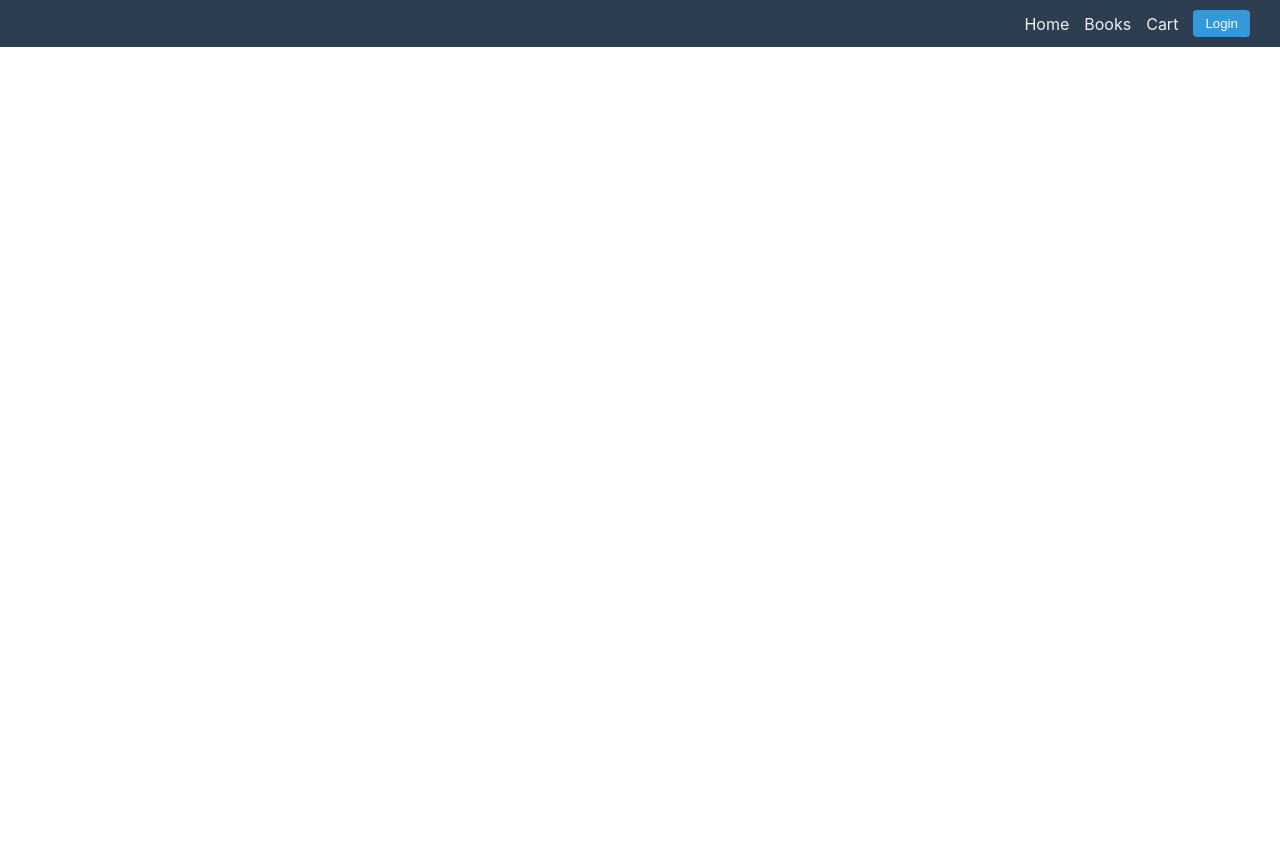
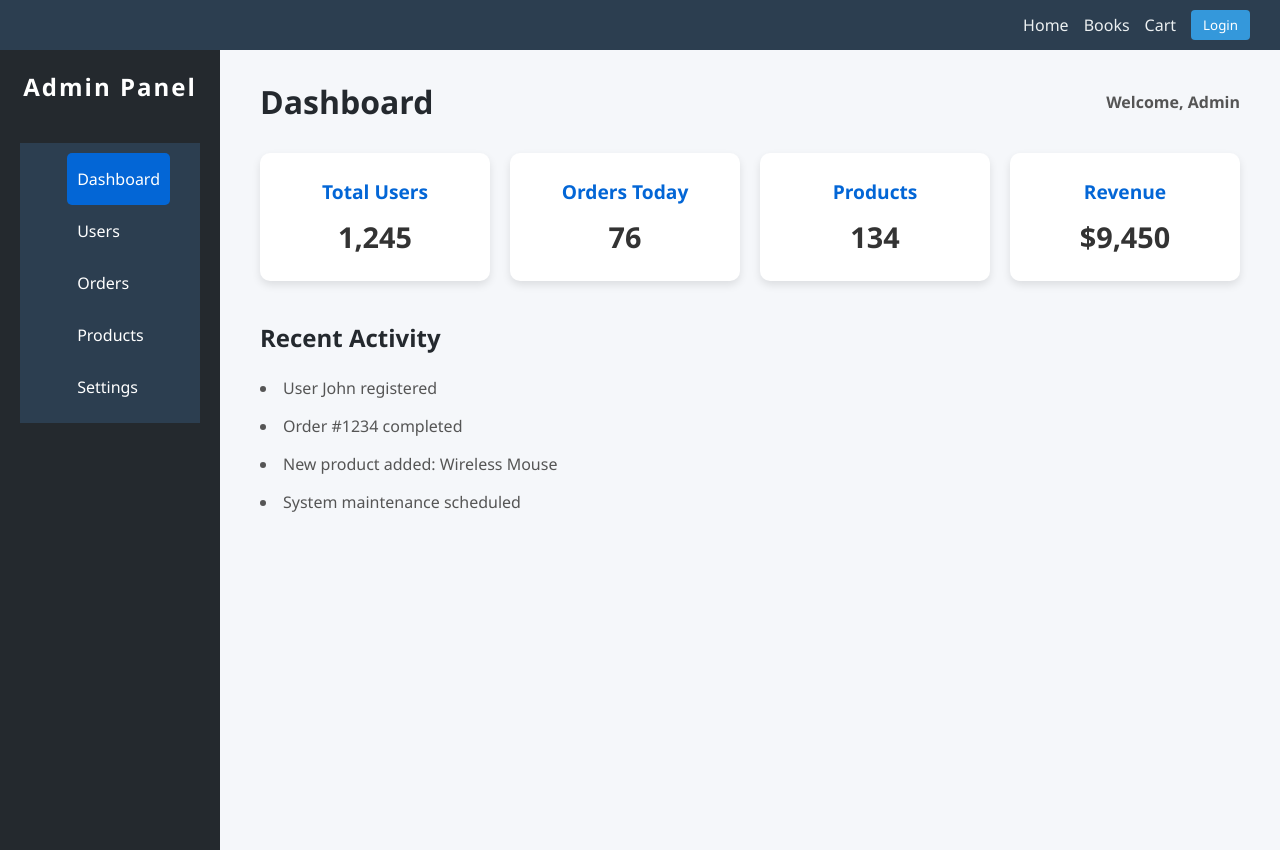
Before and after one commit to gayathirijeyananthan/Project-1---Cohort-11, a React (Create React App) app in the folder frontend/: page /admin in a window 1280 px wide. Before the commit the page ends 800 px from the top, so only its background shows below. Built offline with nearby package versions, Linux system fonts and the light colour scheme.

Commit message:
Admin layout added

```diff
--- a/frontend/src/App.js
+++ b/frontend/src/App.js
@@ -9,6 +9,7 @@ import BooksPage from './pages/Bookpage';
 import CartPage from './pages/Cartpage';
 import LoginPage from './pages/Login';
 import RegisterPage from './pages/Registerform';
+import AdminDashboard from './pages/Admin/AdminDahboard';
 
 function App() {
   return (
@@ -20,6 +21,8 @@ function App() {
         <Route path="/cart" element={<CartPage />} />
         <Route path="/login" element={<LoginPage />} />
         <Route path="/register" element={<RegisterPage />} />
+        <Route path="/admin" element={<AdminDashboard />} />
+        {/* Add more routes as needed */}
 
       </Routes>
       <ToastContainer />
--- /dev/null
+++ b/frontend/src/pages/Admin/AdminDahboard.js
@@ -0,0 +1,59 @@
+import React from 'react';
+import  './AdminDashboard.css'; // Assuming you have a CSS file for styling
+
+const AdminDashboard = () => {
+  return (
+    <div className="dashboard-container">
+      <aside className="sidebar">
+        <h2 className="logo">Admin Panel</h2>
+        <nav>
+          <ul>
+            <li className="active">Dashboard</li>
+            <li>Users</li>
+            <li>Orders</li>
+            <li>Products</li>
+            <li>Settings</li>
+          </ul>
+        </nav>
+      </aside>
+
+      <main className="main-content">
+        <header className="header">
+          <h1>Dashboard</h1>
+          <div className="user-info">Welcome, Admin</div>
+        </header>
+
+        <section className="stats-cards">
+          <div className="card">
+            <h3>Total Users</h3>
+            <p>1,245</p>
+          </div>
+          <div className="card">
+            <h3>Orders Today</h3>
+            <p>76</p>
+          </div>
+          <div className="card">
+            <h3>Products</h3>
+            <p>134</p>
+          </div>
+          <div className="card">
+            <h3>Revenue</h3>
+            <p>$9,450</p>
+          </div>
+        </section>
+
+        <section className="content-section">
+          <h2>Recent Activity</h2>
+          <ul className="activity-list">
+            <li>User John registered</li>
+            <li>Order #1234 completed</li>
+            <li>New product added: Wireless Mouse</li>
+            <li>System maintenance scheduled</li>
+          </ul>
+        </section>
+      </main>
+    </div>
+  );
+};
+
+export default AdminDashboard;
--- /dev/null
+++ b/frontend/src/pages/Admin/AdminDashboard.css
@@ -0,0 +1,119 @@
+* {
+  box-sizing: border-box;
+  font-family: 'Segoe UI', Tahoma, Geneva, Verdana, sans-serif;
+  margin: 0;
+  padding: 0;
+}
+
+.dashboard-container {
+  display: flex;
+  height: 100vh;
+  background: #f5f7fa;
+}
+
+/* Sidebar */
+.sidebar {
+  width: 220px;
+  background-color: #24292e;
+  color: #fff;
+  padding: 20px;
+  display: flex;
+  flex-direction: column;
+}
+
+.logo {
+  font-size: 1.5rem;
+  font-weight: 700;
+  margin-bottom: 40px;
+  text-align: center;
+  letter-spacing: 2px;
+}
+
+.sidebar nav ul {
+  list-style: none;
+}
+
+.sidebar nav ul li {
+  padding: 15px 10px;
+  cursor: pointer;
+  border-radius: 5px;
+  transition: background-color 0.3s ease;
+}
+
+.sidebar nav ul li:hover,
+.sidebar nav ul li.active {
+  background-color: #0366d6;
+}
+
+/* Main content */
+.main-content {
+  flex-grow: 1;
+  padding: 30px 40px;
+  overflow-y: auto;
+}
+
+.header {
+  display: flex;
+  justify-content: space-between;
+  align-items: center;
+  margin-bottom: 30px;
+}
+
+.header h1 {
+  font-size: 2rem;
+  color: #24292e;
+}
+
+.user-info {
+  font-weight: 600;
+  color: #555;
+}
+
+/* Stats cards */
+.stats-cards {
+  display: grid;
+  grid-template-columns: repeat(auto-fit, minmax(180px, 1fr));
+  gap: 20px;
+  margin-bottom: 40px;
+}
+
+.card {
+  background-color: #fff;
+  padding: 25px;
+  border-radius: 10px;
+  box-shadow: 0 4px 8px rgb(0 0 0 / 0.1);
+  text-align: center;
+  transition: box-shadow 0.3s ease;
+}
+
+.card:hover {
+  box-shadow: 0 8px 16px rgb(0 0 0 / 0.15);
+}
+
+.card h3 {
+  font-size: 1.2rem;
+  margin-bottom: 12px;
+  color: #0366d6;
+}
+
+.card p {
+  font-size: 1.8rem;
+  font-weight: 700;
+  color: #333;
+}
+
+/* Recent activity */
+.content-section h2 {
+  margin-bottom: 15px;
+  color: #24292e;
+}
+
+.activity-list {
+  list-style: disc inside;
+  color: #555;
+  font-size: 1rem;
+}
+
+.activity-list li {
+  padding: 8px 0;
+}
```
